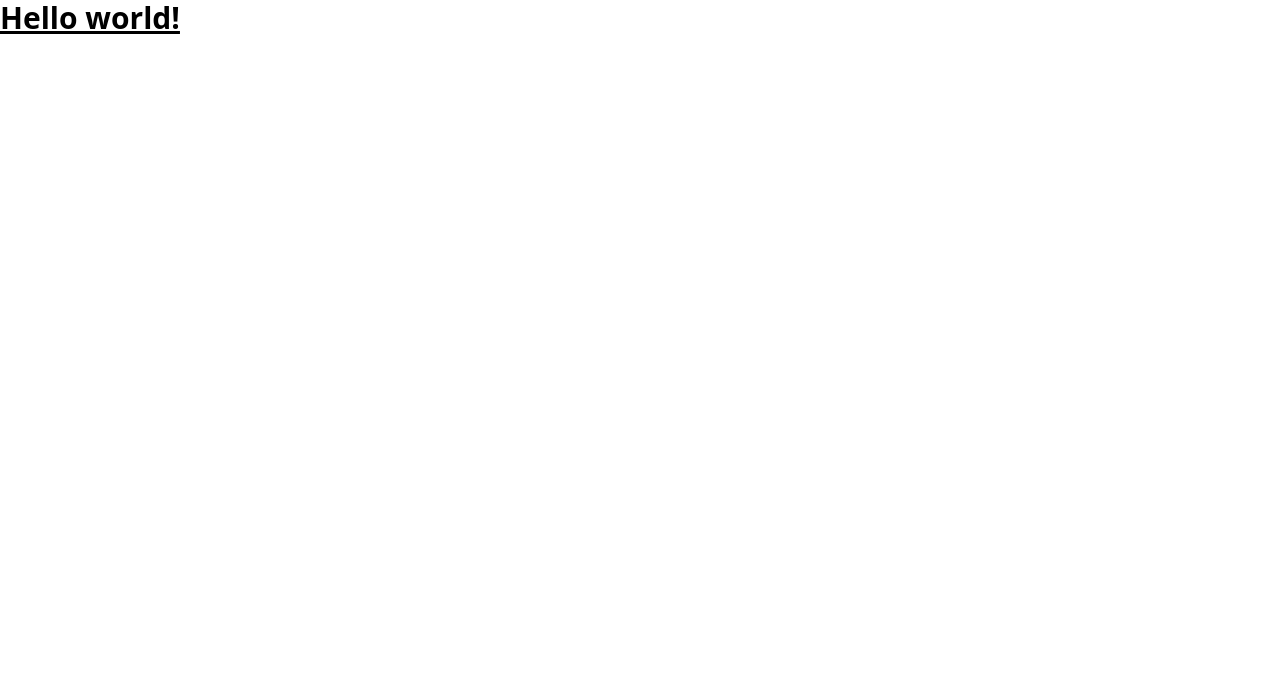
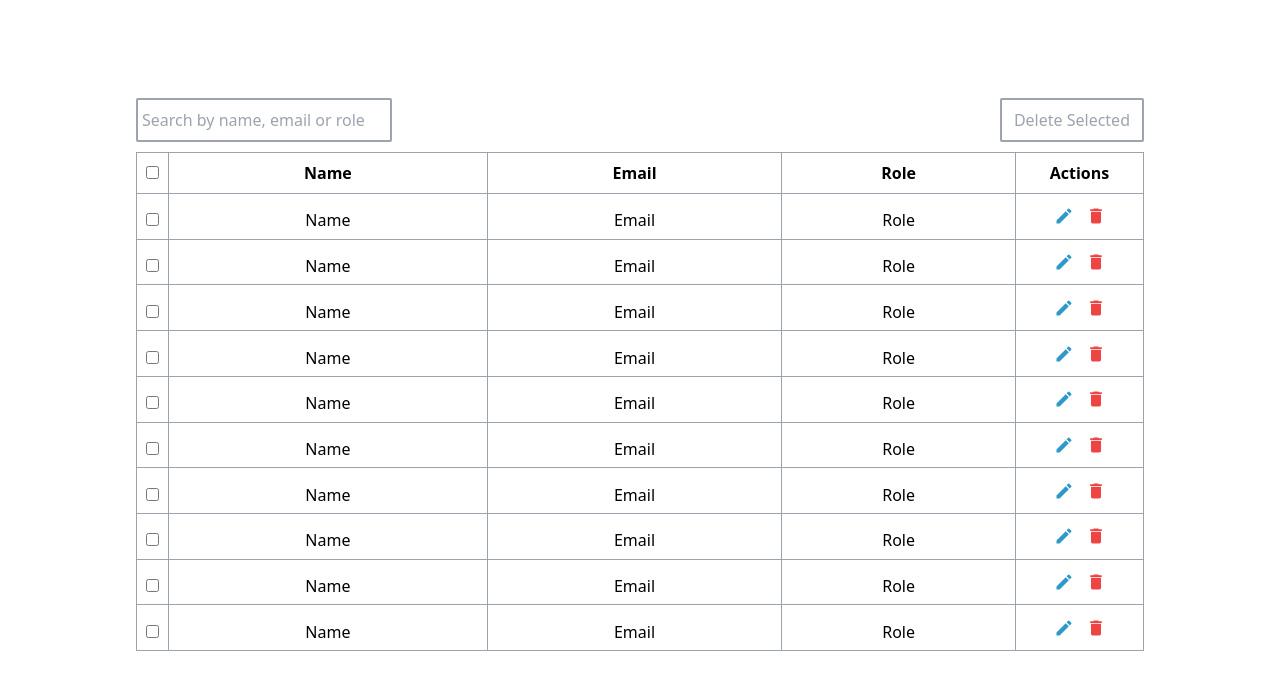
Before and after one commit to arp99/Admin-table-ui, a React (Create React App) app: page / in a window 1280 px wide. Shown: the top 690 px of the page. Built offline with nearby package versions, Linux system fonts and the light colour scheme.

Commit message:
Add basic UI

```diff
--- a/package.json
+++ b/package.json
@@ -8,6 +8,7 @@
     "@testing-library/user-event": "^13.5.0",
     "react": "^17.0.2",
     "react-dom": "^17.0.2",
+    "react-icons": "^4.3.1",
     "react-scripts": "5.0.1",
     "web-vitals": "^2.1.4"
   },
--- a/src/App.css
+++ b/src/App.css
@@ -1,38 +1,11 @@
-.App {
-  text-align: center;
+*{
+  margin:0;
+  padding:0;
+  box-sizing: border-box;
 }
-
-.App-logo {
-  height: 40vmin;
-  pointer-events: none;
+.App{
+  width:100%;
+  height: 100vh;
+  display: flex;
+  align-items : center;
 }
-
-@media (prefers-reduced-motion: no-preference) {
-  .App-logo {
-    animation: App-logo-spin infinite 20s linear;
-  }
-}
-
-.App-header {
-  background-color: #282c34;
-  min-height: 100vh;
-  display: flex;
-  flex-direction: column;
-  align-items: center;
-  justify-content: center;
-  font-size: calc(10px + 2vmin);
-  color: white;
-}
-
-.App-link {
-  color: #61dafb;
-}
-
-@keyframes App-logo-spin {
-  from {
-    transform: rotate(0deg);
-  }
-  to {
-    transform: rotate(360deg);
-  }
-}
--- a/src/App.js
+++ b/src/App.js
@@ -1,9 +1,12 @@
-import './App.css';
+import "./App.css";
+import { UserTable } from "./Components";
 
 export default function App() {
   return (
-    <h1 className="text-3xl font-bold underline">
-      Hello world!
-    </h1>
-  )
+    <div className="App">
+      <main className="bg-white w-4/5 h-4/5 mx-auto p-2">
+        <UserTable />
+      </main>
+    </div>
+  );
 }
--- /dev/null
+++ b/src/Components/Header/Header.jsx
@@ -0,0 +1,12 @@
+export const Header = () => {
+  return (
+    <div className="w-full h-16 flex items-center justify-between">
+      <input
+        type="text"
+        placeholder="Search by name, email or role"
+        className="w-64 border-2 border-gray-400 rounded-sm px-1 py-2 placeholder:text-gray-400"
+      />
+      <button className="bg-white border-2 text-gray-400 border-gray-400 rounded-sm px-3 py-2">Delete Selected</button>
+    </div>
+  );
+};
--- /dev/null
+++ b/src/Components/UserInfo/UserInfo.jsx
@@ -0,0 +1,7 @@
+export const UserInfo = () => {
+  return (
+    <div>
+
+    </div>
+  );
+}
--- /dev/null
+++ b/src/Components/UserTable/UserTable.jsx
@@ -0,0 +1,170 @@
+import React from "react";
+import { Header } from "../Header/Header";
+import { MdEdit, MdDelete } from "react-icons/md";
+
+export const UserTable = () => {
+  return (
+    <div className="w-full h-full">
+      <Header />
+      <div className="w-full h-4/5">
+        <div className="w-full h-full table border-collapse">
+          <div className="table-header-group">
+            <div className="table-row text-center font-semibold">
+              <div className="table-cell w-8 border border-gray-400 py-2">
+                <input type="checkbox" name="allData" id="allData" />
+              </div>
+              <div className="table-cell border border-gray-400">Name</div>
+              <div className="table-cell border border-gray-400">Email</div>
+              <div className="table-cell border border-gray-400">Role</div>
+              <div className="table-cell border w-32 border-gray-400">
+                Actions
+              </div>
+            </div>
+          </div>
+          <div className="table-row-group">
+            <div className="table-row text-center">
+              <div className="table-cell w-8 border border-gray-400">
+                <input type="checkbox" name="allData" id="allData" />
+              </div>
+              <div className="table-cell border border-gray-400">Name</div>
+              <div className="table-cell border border-gray-400">Email</div>
+              <div className="table-cell border border-gray-400">Role</div>
+              <div className="table-cell border w-32 border-gray-400">
+                <span className="flex justify-center gap-3 items-center h-full">
+                  <MdEdit size={20} color="#2f98ca" />{" "}
+                  <MdDelete size={20} color="#ef4444" />
+                </span>
+              </div>
+            </div>
+            <div className="table-row text-center">
+              <div className="table-cell w-8 border border-gray-400">
+                <input type="checkbox" name="allData" id="allData" />
+              </div>
+              <div className="table-cell border border-gray-400">Name</div>
+              <div className="table-cell border border-gray-400">Email</div>
+              <div className="table-cell border border-gray-400">Role</div>
+              <div className="table-cell border w-32 border-gray-400">
+                <span className="flex justify-center gap-3 items-center h-full">
+                  <MdEdit size={20} color="#2f98ca" />{" "}
+                  <MdDelete size={20} color="#ef4444" />
+                </span>
+              </div>
+            </div>
+            <div className="table-row text-center">
+              <div className="table-cell w-8 border border-gray-400">
+                <input type="checkbox" name="allData" id="allData" />
+              </div>
+              <div className="table-cell border border-gray-400">Name</div>
+              <div className="table-cell border border-gray-400">Email</div>
+              <div className="table-cell border border-gray-400">Role</div>
+              <div className="table-cell border w-32 border-gray-400">
+                <span className="flex justify-center gap-3 items-center h-full">
+                  <MdEdit size={20} color="#2f98ca" />{" "}
+                  <MdDelete size={20} color="#ef4444" />
+                </span>
+              </div>
+            </div>
+            <div className="table-row text-center">
+              <div className="table-cell w-8 border border-gray-400">
+                <input type="checkbox" name="allData" id="allData" />
+              </div>
+              <div className="table-cell border border-gray-400">Name</div>
+              <div className="table-cell border border-gray-400">Email</div>
+              <div className="table-cell border border-gray-400">Role</div>
+              <div className="table-cell border w-32 border-gray-400">
+                <span className="flex justify-center gap-3 items-center h-full">
+                  <MdEdit size={20} color="#2f98ca" />{" "}
+                  <MdDelete size={20} color="#ef4444" />
+                </span>
+              </div>
+            </div>
+            <div className="table-row text-center">
+              <div className="table-cell w-8 border border-gray-400">
+                <input type="checkbox" name="allData" id="allData" />
+              </div>
+              <div className="table-cell border border-gray-400">Name</div>
+              <div className="table-cell border border-gray-400">Email</div>
+              <div className="table-cell border border-gray-400">Role</div>
+              <div className="table-cell border w-32 border-gray-400">
+                <span className="flex justify-center gap-3 items-center h-full">
+                  <MdEdit size={20} color="#2f98ca" />{" "}
+                  <MdDelete size={20} color="#ef4444" />
+                </span>
+              </div>
+            </div>
+            <div className="table-row text-center">
+              <div className="table-cell w-8 border border-gray-400">
+                <input type="checkbox" name="allData" id="allData" />
+              </div>
+              <div className="table-cell border border-gray-400">Name</div>
+              <div className="table-cell border border-gray-400">Email</div>
+              <div className="table-cell border border-gray-400">Role</div>
+              <div className="table-cell border w-32 border-gray-400">
+                <span className="flex justify-center gap-3 items-center h-full">
+                  <MdEdit size={20} color="#2f98ca" />{" "}
+                  <MdDelete size={20} color="#ef4444" />
+                </span>
+              </div>
+            </div>
+            <div className="table-row text-center">
+              <div className="table-cell w-8 border border-gray-400">
+                <input type="checkbox" name="allData" id="allData" />
+              </div>
+              <div className="table-cell border border-gray-400">Name</div>
+              <div className="table-cell border border-gray-400">Email</div>
+              <div className="table-cell border border-gray-400">Role</div>
+              <div className="table-cell border w-32 border-gray-400">
+                <span className="flex justify-center gap-3 items-center h-full">
+                  <MdEdit size={20} color="#2f98ca" />{" "}
+                  <MdDelete size={20} color="#ef4444" />
+                </span>
+              </div>
+            </div>
+            <div className="table-row text-center">
+              <div className="table-cell w-8 border border-gray-400">
+                <input type="checkbox" name="allData" id="allData" />
+              </div>
+              <div className="table-cell border border-gray-400">Name</div>
+              <div className="table-cell border border-gray-400">Email</div>
+              <div className="table-cell border border-gray-400">Role</div>
+              <div className="table-cell border w-32 border-gray-400">
+                <span className="flex justify-center gap-3 items-center h-full">
+                  <MdEdit size={20} color="#2f98ca" />{" "}
+                  <MdDelete size={20} color="#ef4444" />
+                </span>
+              </div>
+            </div>
+            <div className="table-row text-center">
+              <div className="table-cell w-8 border border-gray-400">
+                <input type="checkbox" name="allData" id="allData" />
+              </div>
+              <div className="table-cell border border-gray-400">Name</div>
+              <div className="table-cell border border-gray-400">Email</div>
+              <div className="table-cell border border-gray-400">Role</div>
+              <div className="table-cell border w-32 border-gray-400">
+                <span className="flex justify-center gap-3 items-center h-full">
+                  <MdEdit size={20} color="#2f98ca" />{" "}
+                  <MdDelete size={20} color="#ef4444" />
+                </span>
+              </div>
+            </div>
+            <div className="table-row text-center">
+              <div className="table-cell w-8 border border-gray-400">
+                <input type="checkbox" name="allData" id="allData" />
+              </div>
+              <div className="table-cell border border-gray-400">Name</div>
+              <div className="table-cell border border-gray-400">Email</div>
+              <div className="table-cell border border-gray-400">Role</div>
+              <div className="table-cell border w-32 border-gray-400">
+                <span className="flex justify-center gap-3 items-center h-full">
+                  <MdEdit size={20} color="#2f98ca" />{" "}
+                  <MdDelete size={20} color="#ef4444" />
+                </span>
+              </div>
+            </div>
+          </div>
+        </div>
+      </div>
+    </div>
+  );
+};
--- /dev/null
+++ b/src/Components/index.js
@@ -0,0 +1,2 @@
+export { UserTable } from "./UserTable/UserTable";
+export { Header } from "./Header/Header"
```
Also changed, not shown: 1 other file (tests, documents, lock files or other folders).
